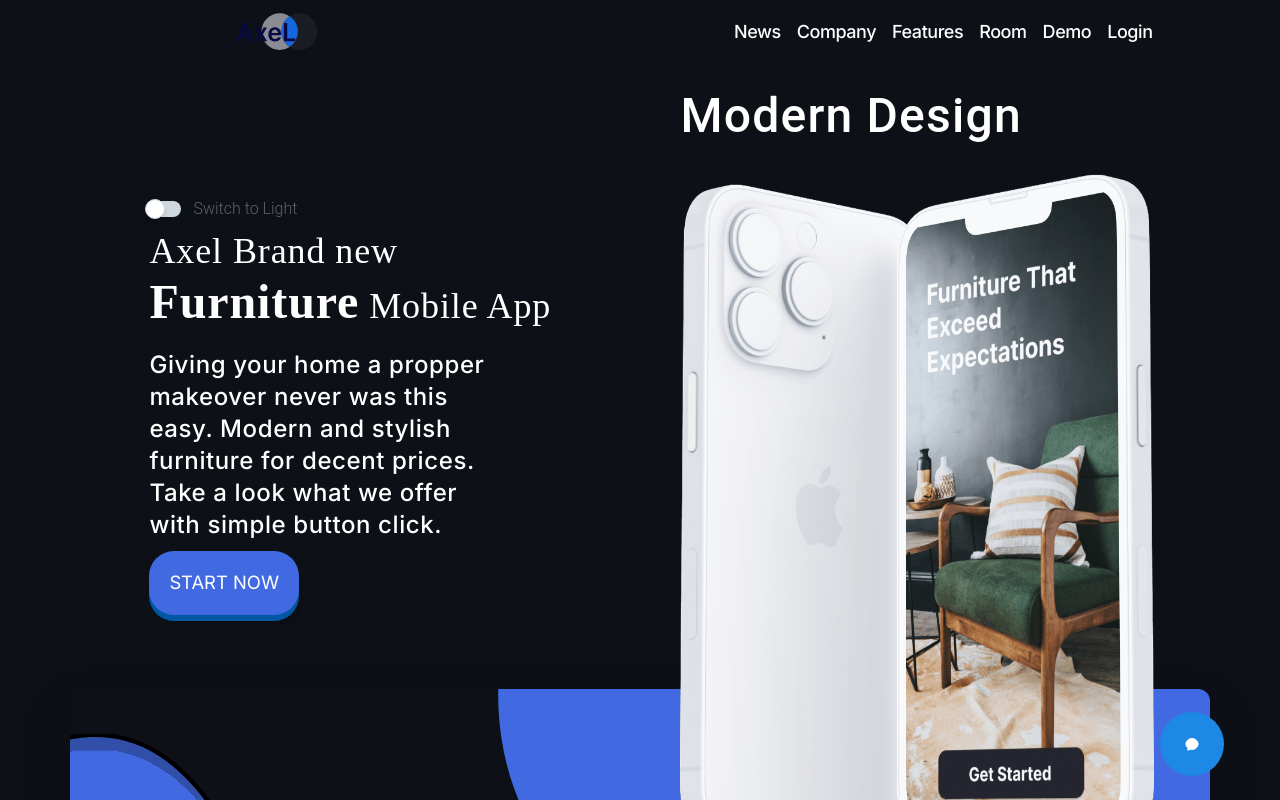
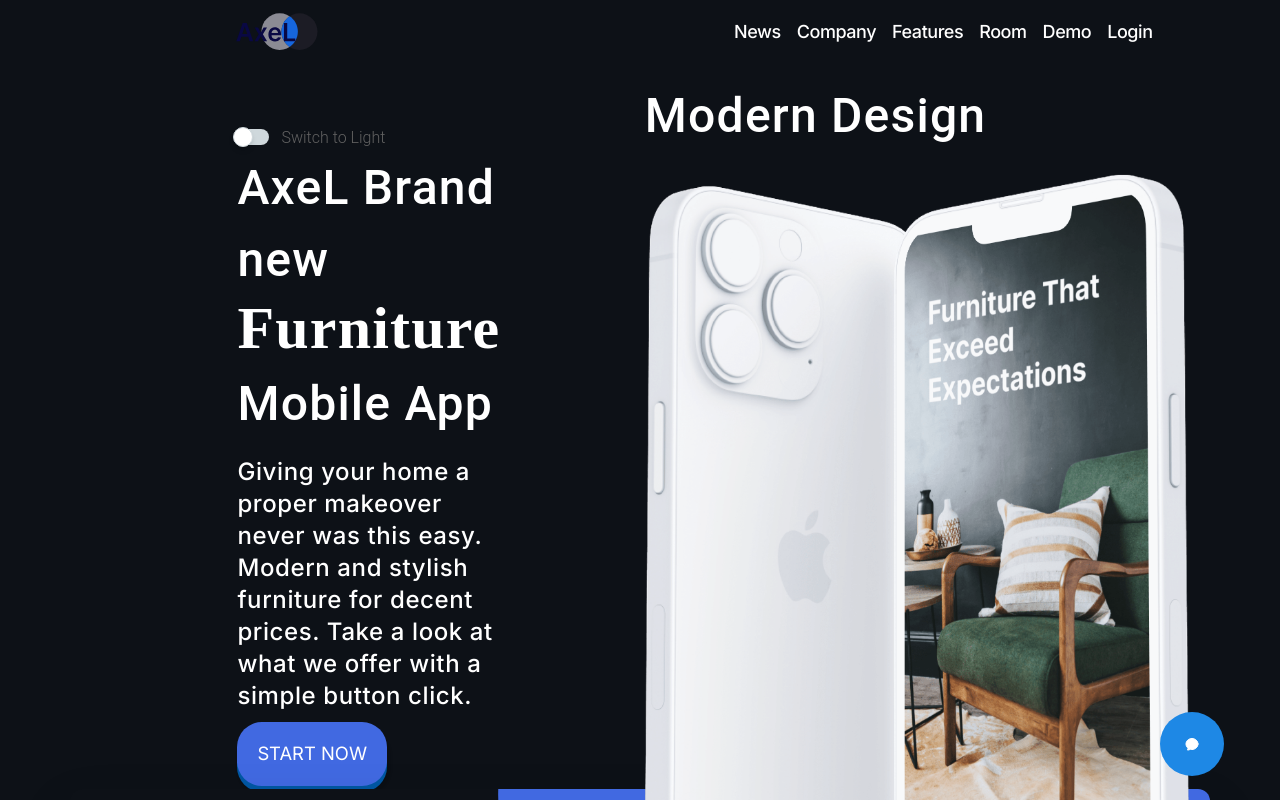
Before and after one commit to salmanulfarispk/FurnitureDesign_using-ReactVite-FramerMotion-, a React (Vite) app: page / in a window 1280 px wide. Shown: the top 800 px of the page. Built offline with nearby package versions, Linux system fonts and the light colour scheme; a web font is replaced by a local one.

Commit message:
All Finished!

```diff
--- a/src/Components/AllComponents/Home.jsx
+++ b/src/Components/AllComponents/Home.jsx
@@ -17,37 +17,38 @@ import MobileNav from "../Navbar/MobileNav"
 
 function Home() {
 
+  const sectionTop = useRef();
   const {theme}=useContext(ThemeBgContext)
+
+  const handleScroll = () => {
+    sectionTop.current?.scrollIntoView({ behavior: "smooth" });
+  };
 
   return (
     <div className='relative'>
-         <MobileNav/>
+    <MobileNav />
     <div>
-        <PopUpButton />
+      <PopUpButton handleScroll={handleScroll} />
     </div>
-
     <div className={theme === "light" ? "bg-white" : "bg-dark"}>
       <WrapperContainer navHead>
-      <Navbar/>
-      <Header/>
+        <Navbar />
+        <Header topRef={sectionTop} />
       </WrapperContainer>
     </div>
     <div className='bg-gray-100 w-full'>
       <WrapperContainer>
-          <MidFilterSection/>
-          <MidComponentParent/>
-          <TabComponent/>
-          <FurnitureFlow/>
-          <Cards/>
-          <NewsLetter/>
+        <MidFilterSection />
+        <MidComponentParent />
+        <TabComponent />
+        <FurnitureFlow />
+        <Cards />
+        <NewsLetter />
       </WrapperContainer>
-
       <div>
-        <Footer/>
+        <Footer />
       </div>
-
     </div>
-
   </div>
   )
 }
--- a/src/Components/Footer/Footer.jsx
+++ b/src/Components/Footer/Footer.jsx
@@ -10,8 +10,8 @@ const Footer = () => {
   const year = new Date().getFullYear();
   return (
     <div>
-      <div className="grid grid-cols-4 gap-0 items-center justify-items-center">
-        <div className="h-64 mx-auto pl-24">
+      <div className="sm:grid-cols-2 grid grid-cols-4 gap-0 items-center justify-items-center">
+        <div className="sm:w-full sm:pl-8 h-64 mx-auto pl-24">
           <div>
             <img className="h-10 cursor-pointer" src={logo} alt="logo"></img>
           </div>
--- a/src/Components/Headers/Header.jsx
+++ b/src/Components/Headers/Header.jsx
@@ -4,33 +4,39 @@ import header1 from "../../assets/images/headerImage.png"
 import { motion } from 'framer-motion';
 import  { ThemeBgContext } from "../ContextWrapper/ThemeContext"
 
-function Header() {
+function Header({topRef}) {
 
     const{theme,handleTheme}=useContext(ThemeBgContext)
 
     return (
-        <div className='mx-auto pt-16'>
-            <div className=' sm:grid-cols-1 grid grid-cols-2 justify-items-center items-center'>
-
-                {/**left section */}
-
-                <div className='sm:w-full sm:pl-4 w-4/5 pl-2'>
-                    <Switch color="blue" onClick={handleTheme}
+      <div className='mx-auto pt-16' ref={topRef}>
+      <div className='sm:grid-cols-1 grid grid-cols-2 justify-items-center items-center'>
+        {/* Left Section */}
+        <div className='sm:w-full sm:pl-4 w-4/5 pl-24'>
+          <Switch
+            color="blue"
             label={theme === "light" ? "Switch to Dark" : "Switch to Light"}
-                     defaultChecked={theme === "dark" ? true : false}
+            defaultChecked={theme === "dark"}
+            onClick={handleTheme}
           />
-                    <h1 className={
-                        theme ==="light" ?
-                        'sm:text-3xl text-4xl font-serif font-medium no-underline align-middle tracking-wide normal-case leading-normal text-dark':
-                        'sm:text-3xl text-4xl font-serif font-medium no-underline align-middle tracking-wide normal-case leading-normal text-white'
-                    }>
-
-                      Axel Brand new {" "}<span className={
-                          theme==="light" ?
-                        'sm:text-4xl text-dark text-5xl font-petitFormal font-bold' :
-                        'sm:text-4xl text-white text-5xl font-petitFormal font-bold'
+          <h1
+            className={
+              theme === "light"
+                ? 'sm:text-3xl text-5xl font-russonOne font-medium no-underline align-middle tracking-wide normal-case leading-normal text-dark'
+                : 'sm:text-3xl text-5xl font-russonOne font-medium no-underline align-middle tracking-wide normal-case leading-normal text-white'
             }
-                      >Furniture</span>{" "}Mobile App
+          >
+            AxeL Brand new{" "}
+            <span
+              className={
+                theme === "light"
+                  ? 'sm:text-4xl text-dark text-6xl font-petitFormal font-bold'
+                  : 'sm:text-4xl text-white text-6xl font-petitFormal font-bold'
+              }
+            >
+              Furniture
+            </span>{" "}
+            Mobile App
           </h1>
           <div className='mt-4'>
             <p
@@ -40,20 +46,18 @@ function Header() {
                   : "sm:text-lg w-4/5 font-inter font-medium no-underline align-middle tracking-wide normal-case text-white text-2xl"
               }
             >
-              Giving your home a propper makeover never was this easy. Modern
-              and stylish furniture for decent prices. Take a look what we offer
-              with simple button click.
+              Giving your home a proper makeover never was this easy. Modern
+              and stylish furniture for decent prices. Take a look at what we offer
+              with a simple button click.
             </p>
           </div>
           <div className='pb-20'>
             <button className='pushable mt-4'>
-                            <span className='front'>start now</span>
+              <span className='front'>Start now</span>
             </button>
           </div>
         </div>
-
-                {/**right section */}
-
+        {/* Right Section */}
         <div className='sm:pl-4 mt-4'>
           <div>
             <h2
@@ -67,7 +71,7 @@ function Header() {
             </h2>
           </div>
           <motion.img
-                        className='sm:h-[475px] h-[665px] w-full bg-no-repeat bg-center relative z-10 rounded-xl'
+            className='sm:h-[475px] h-[765px] w-full bg-no-repeat bg-center relative z-10 header rounded-xl'
             src={header1}
             alt='header-phone'
             animate={{
@@ -80,7 +84,6 @@ function Header() {
             }}
           />
         </div>
-
       </div>
     </div>
     )
--- a/src/Components/Navbar/Navbar.jsx
+++ b/src/Components/Navbar/Navbar.jsx
@@ -33,20 +33,19 @@ export default function Navbar() {
     <div
       className={
         scroll
-            ? "sm:hidden h-16 w-full fixed flex  items-center transition ease-in-out duration-500 bg-white-200 rounded-sm bg-clip-padding backdrop-filter backdrop-blur-sm bg-opacity-40 z-20"
+          ? "sm:hidden h-16 w-full fixed flex items-center transition ease-in-out duration-500 bg-white-200 rounded-sm bg-clip-padding backdrop-filter backdrop-blur-sm bg-opacity-40 z-20"
           : "sm:hidden bg-transparent h-16 w-full fixed transition ease-in-out duration-500 flex items-center z-20"
       }
     >
-        <div className='grid grid-cols-2 justify-items-center items-center content-center w-full '>
-          <div className='pl-20  w-4/5'>
-            <img src={logo} alt='logo-img'
-              className='h-10'
-            />
+      <div className='grid grid-cols-2 justify-items-center items-center content-center w-full'>
+        <div className='pl-20 w-4/5'>
+          <img className='h-10' src={logo} alt='logo-img' />
         </div>
         <div className='flex flex-row items-center w-full'>
           {navbarData.map((item) => (
             <div key={item.id}>
-                <Link to={item.link}
+              <Link
+                to={item.link}
                 spy={true}
                 smooth={true}
                 hashSpy={true}
--- a/src/Components/PopUpButton/PopUpButton.jsx
+++ b/src/Components/PopUpButton/PopUpButton.jsx
@@ -34,7 +34,7 @@ export const PopUpButton = ({ handleScroll }) => {
         {open && <Modal open={open} setOpen={setOpen}/>}
         <div>
             <motion.button onClick={handleClick}
-             className='rounded-full flex text-white flex-col fixed right-14 bottom-6 z-20 bg-blue-600 px-6 py-4 cursor-pointer hover:bg-blue-400 duration-700 ease-in-out'
+             className='sm:right-4 sm:bottom-20 rounded-full flex text-white flex-col fixed right-14 bottom-6 z-20 bg-blue-600 px-6 py-4 cursor-pointer hover:bg-blue-400 duration-700 ease-in-out'
              variants={itemVariants} //The variants prop, allows you to define multiple states for an element and specify how it should animate between these states.
              animate={open ? "closed" : "open"}
              whileHover={{scale: "0.9"}}
@@ -56,7 +56,7 @@ export const PopUpButton = ({ handleScroll }) => {
             </motion.button>
 
             <Tooltip content="Back to the top">
-           <div className="absolute left-14 hidden rounded-full text-white flex-col bottom-6 z-10 bg-dark px-6 py-4 cursor-pointer">
+           <div className="sm:block sm:left-4 sm:bottom-20 absolute left-14 hidden rounded-full text-white flex-col bottom-6 z-10 bg-dark px-6 py-4 cursor-pointer">
             <svg
               xmlns="http://www.w3.org/2000/svg"
               fill="none"
```
Also changed, not shown: src/App.jsx (+5 -4 lines). Lines whose indentation alone changed are shown as unchanged.
